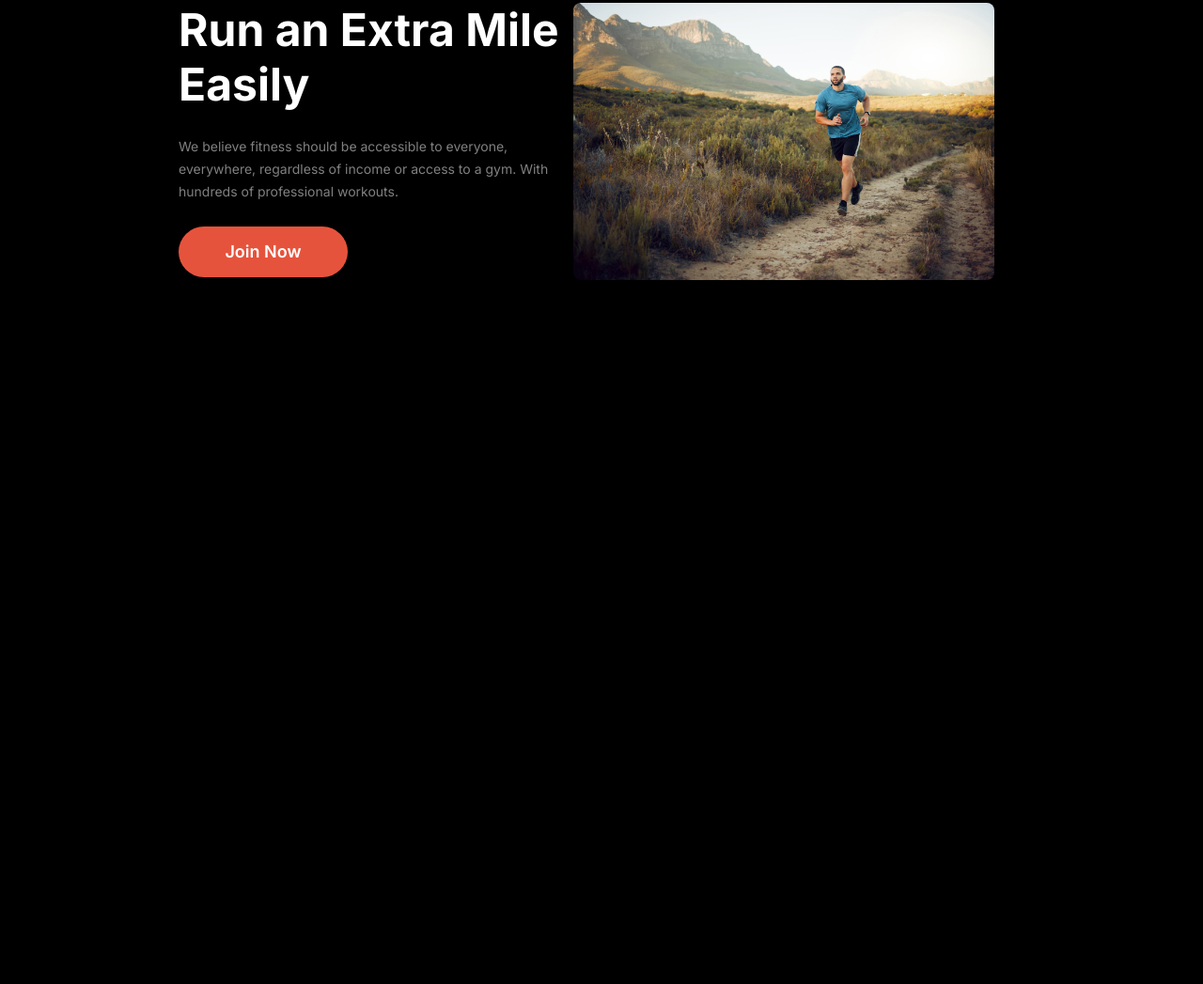
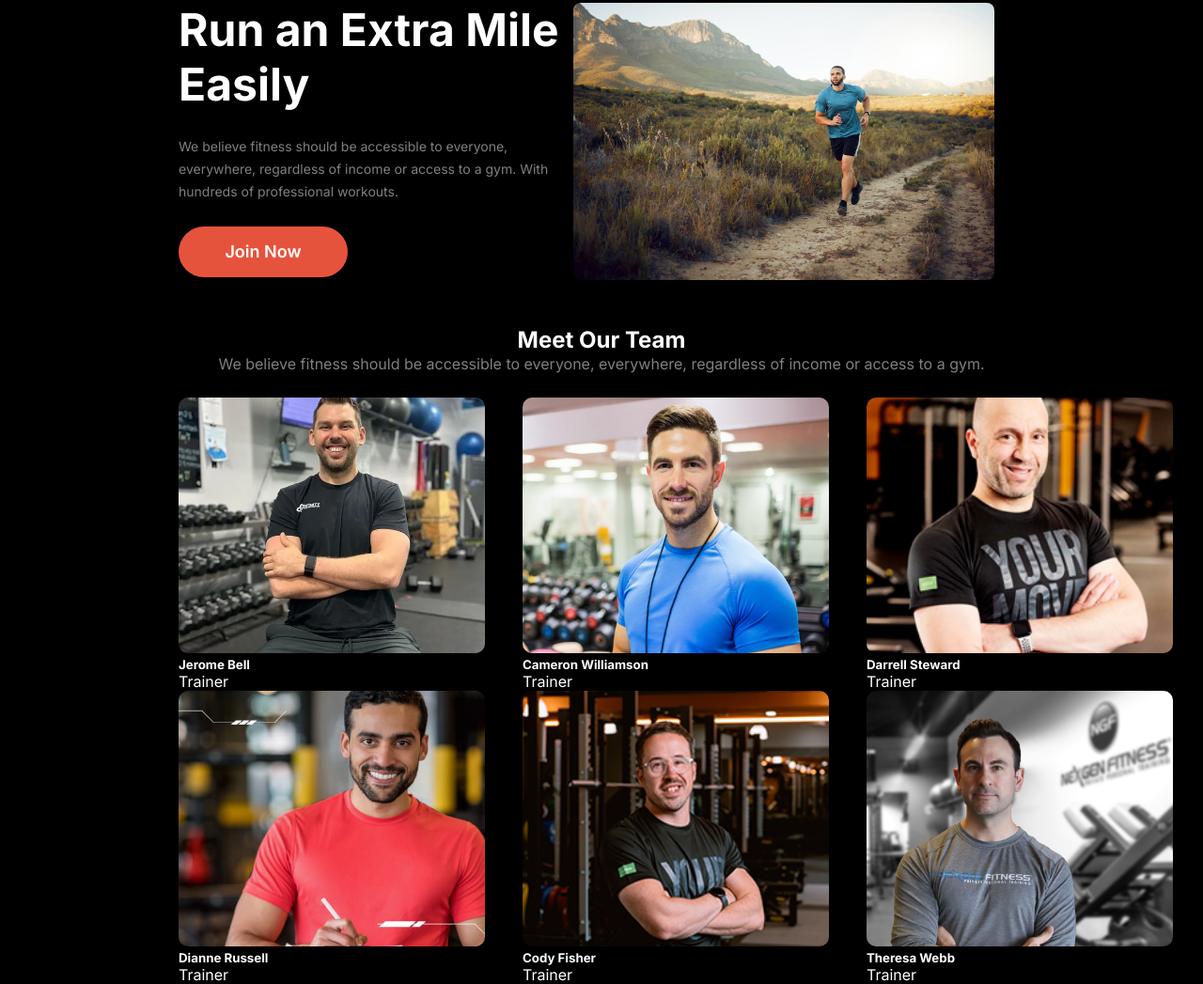
Before and after one commit to Aftab2344/assignment2, a plain HTML site: page index.html in a window 1280 px wide. Shown: the part 956-2003 px from the top of the page at 94% size. Before the commit the page ends 1303 px from the top, so only its background shows below. Drawn offline with Linux system fonts and the light colour scheme; a web font is replaced by a local one.

Commit message:
designing team member part

```diff
--- a/index.html
+++ b/index.html
@@ -90,6 +90,61 @@
                 <div class="image"> <img class="img" src="./images/run.jpg" alt=""></div>
             </div>
         </section>
+        <section>
+            <div class="container2">
+                <div class="title3">
+                    <h1>Meet Our Team</h1>
+                    <p class="primary-color">We believe fitness should be accessible to everyone, everywhere, regardless of income or access to a gym.</p>
+                </div>
+                <div class="image-container">
+                    <div class="imge"><img src="./images/trainer1.png" alt="">
+                        <div class="contain">
+                            <h5 class="name">Jerome Bell</h5>
+                    <p class="trainer">Trainer</p>
+                        </div>
+                </div>
+                    <div class="imge"><img src="./images/trainer2.png" alt="">
+                        <div class="contain">
+                            <h5 class="name">Cameron Williamson</h5>
+                            <p class="trainer">Trainer</p>
+                        </div>
+                </div>
+                    <div class="imge"><img src="./images/trainer3.png" alt="">
+                        <div class="contain">
+                    <div class="contain">
+
+                </div><h5 class="name">Darrell Steward</h5>
+                <p class="trainer">Trainer</p>
+                        </div>
+                </div>
+                    <div class="imge"><img src="./images/trainer4.png" alt="">
+                        <div class="contain">
+
+                        </div> <h5 class="name">Dianne Russell</h5>
+                        <p class="trainer">Trainer</p>
+                </div>
+                    <div class="imge"><img src="./images/trainer5.png" alt="">
+                        <div class="contain">
+                            <h5 class="name">Cody Fisher</h5>
+                            <p class="trainer">Trainer</p>
+                        </div>
+                </div>
+                    <div class="imge"><img src="./images/trainer6.png" alt="">
+                        <div class="contain">
+                    <div class="contain">
+
+                </div><h5 class="name">Theresa Webb
+                </h5>
+            <p class="trainer">Trainer</p>
+                        </div>
+                </div>
+                </div>
+                <div class="contain">
+
+                </div>
+
+            </div>
+        </section>
 
 
     </main>
--- a/style.css
+++ b/style.css
@@ -106,6 +106,7 @@
 }
 .bg-image{
     background-image: url("images/Images\ 2.png");
+    background-repeat: no-repeat;
     background-color: rgba(255, 255, 255, 0.01);
     width: 100%;
 
@@ -237,8 +238,47 @@
 .container .heading button{
     margin-top: 25px;
 }
+/* trainer intro part design */
+.container2{
+    margin: 20px 190px;
+}
+.title3{
+    text-align: center;
+    margin-bottom: 25px;
+}
+.image-container{
+    display: grid;
+    grid-template-columns: repeat(3,1fr);
+    gap: 40px;
 
 
+}
+.image-container>.imge{
+    height: 272px;
+    width: 326px;
+
+
+
+}
+.image-container>.imge>img{
+    width: 100%;
+    height: 100%;
+    object-fit: cover;
+    border-radius: 10px;
+
+
+
+
+}
+.contain{
+}
+
+.image-container .name {
+
+}
+.image-container>.imge>.name , .trainer{
+
+}
 
 
 @media  screen and (max-width:576px) {
@@ -330,4 +370,20 @@
     text-align: center;
     margin: 2px auto;
 }
+/* trainer intro part design */
+.container2{
+    margin: 20px 90px;
 }
+.image-container{
+    display: grid;
+    grid-template-columns: repeat(1,1fr);
+    gap: 40px;
+
+}
+.image-container>.imge>img{
+    width: 100%;
+    height: 100%;
+    object-fit: cover;
+    border-radius: 10px;
+}
+}
```
